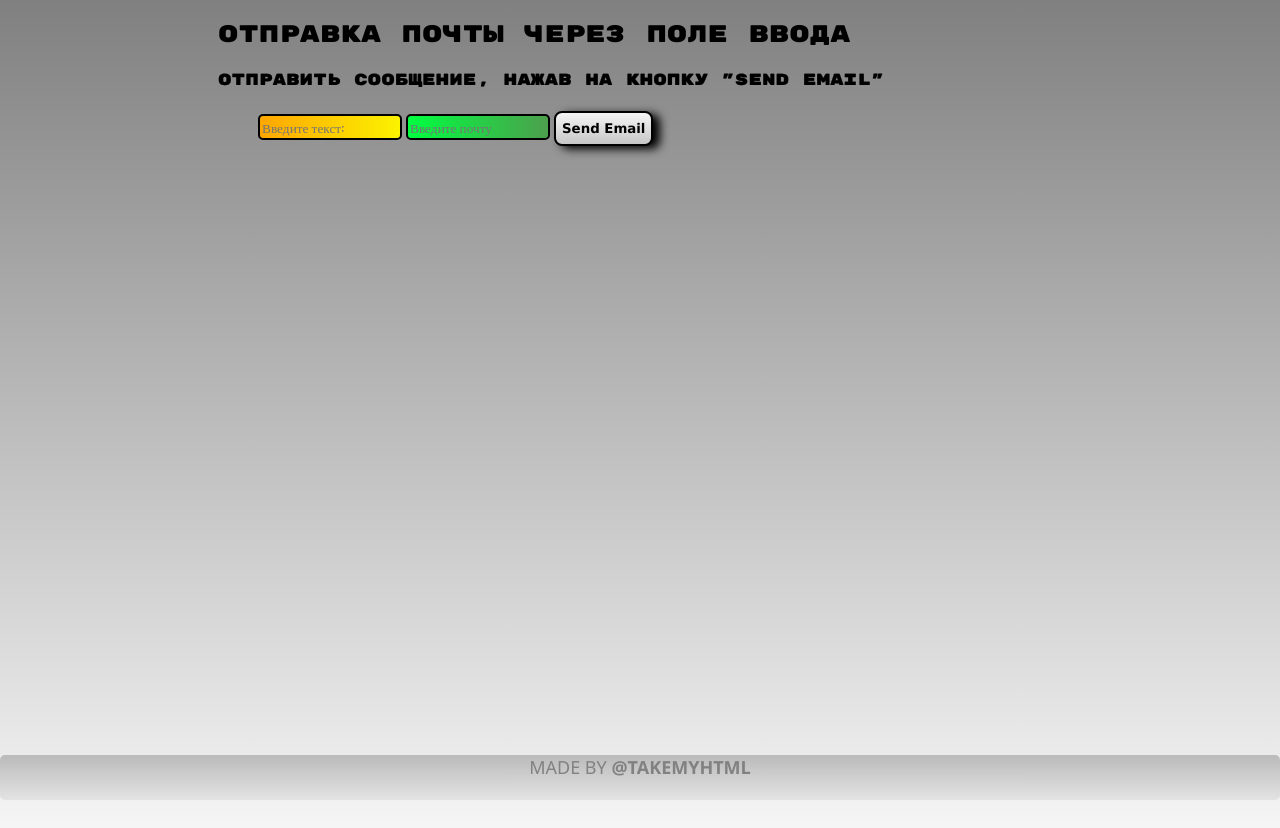
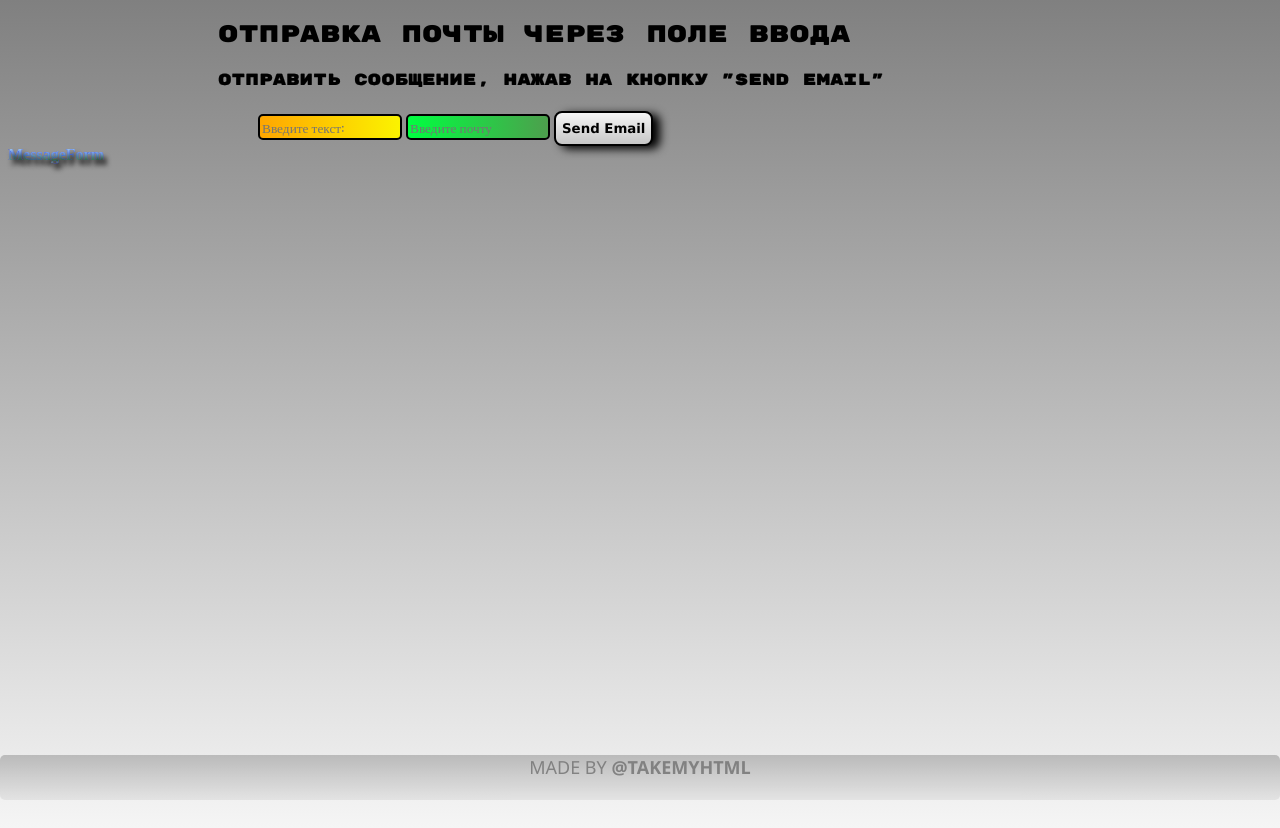
Before and after one commit to WarcraftPHP/WarcraftPHP.github.io, a plain HTML site: page messageform.html in a window 1280 px wide. Drawn offline with nearby package versions, Linux system fonts and the light colour scheme; a web font is replaced by a local one.

Commit message:
Update messageform.html

```diff
--- a/messageform.html
+++ b/messageform.html
@@ -21,6 +21,7 @@
         <input  style=' caret-color: rgb(210, 30, 30); font-family: "Oswald", serif;font-optical-sizing: auto;font-weight: 400;font-style: normal;' type="text" id="email" name="message" placeholder="Введите почту" required />
         <button id="btn" type="submit" onclick="sendMail()">Send Email</button>
     </form>
+    <a href="https://warcraftphp.github.io/messageform.html" class="MessageForm">MessageForm</a>
     <script>
         var x = document.getElementById("sound");
     function sendMail() {
@@ -104,6 +105,19 @@ window.location.href = `mailto:${email}&body= ${message}`;
         font-style: normal;
 
     }
+    .MessageForm{
+        border-radius: 25px;
+        background: linear-gradient(180deg,rgb(200, 242, 225), rgb(119, 159, 245), #67b760);
+        background-clip: text;
+        color: transparent;
+        -webkit-text-stroke-color: rgb(47, 78, 255);
+        -webkit-text-stroke-width: 0.19px;
+        text-shadow: #000 3px 5px 5px;
+        text-decoration: none;
+    }
+    .MessageForm{
+        animation: hover 4s infinite;
+    }
     #footer{
         background: linear-gradient(gray, lightgray);
         opacity: 45%;
@@ -127,6 +141,10 @@ window.location.href = `mailto:${email}&body= ${message}`;
  from {background-position: 0px 0px;}
 to {background-position:  500px 0px;}
     }
+    @keyframes hover{
+from {background-position-y: 500px ;}
+to {background-position-y: 50000px;}
+    }
 </style>
 </body>
 </html>
```
